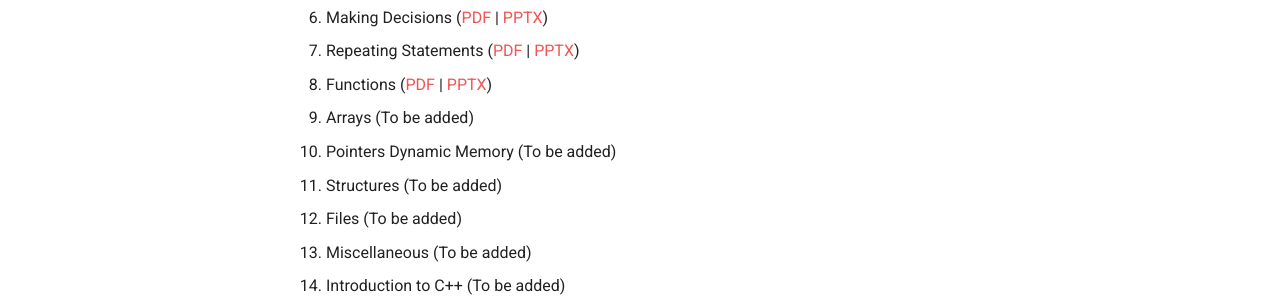
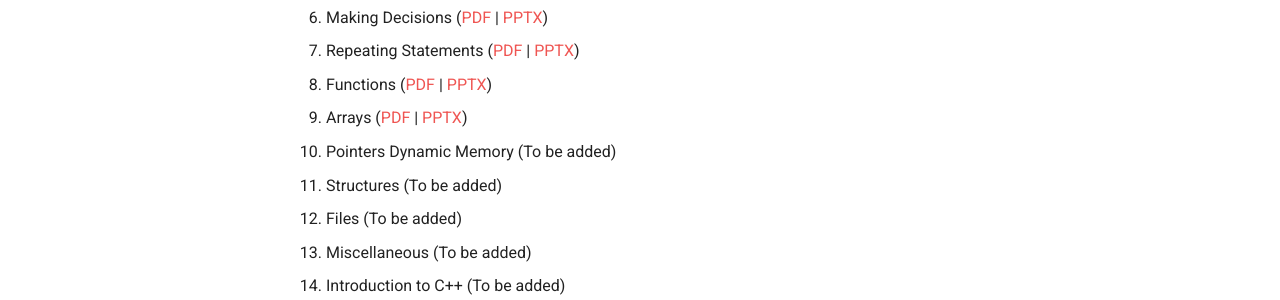
Before and after one commit to m-zakeri/CP, an MkDocs documentation site: the page built from docs/lectures/index.md, in a window 1280 px wide and 900 px high. Shown: the part 442-742 px from the top of the window. Built offline with MkDocs 1.6.1 and Material for MkDocs 9.7.7, drawn with Linux system fonts in a browser that asks for light colours; comment, search, counter and statistics services are not loaded.

Commit message:
Add Lecture_09_Arrays

```diff
--- a/docs/lectures/index.md
+++ b/docs/lectures/index.md
@@ -11,7 +11,7 @@
 6. Making Decisions ([PDF](slides/Lecture_06_Making_Decisions.pdf) | [PPTX](slides/Lecture_06_Making_Decisions.pptx))
 7. Repeating Statements ([PDF](slides/Lecture_07_Repeating_Statements.pdf) | [PPTX](slides/Lecture_07_Repeating_Statements.pptx))
 8. Functions ([PDF](slides/Lecture_08_Functions.pdf) | [PPTX](slides/Lecture_08_Functions.pptx))
-9. Arrays (To be added)
+9. Arrays ([PDF](slides/Lecture_09_Arrays.pdf) | [PPTX](slides/Lecture_09_Arrays.pptx))
 10. Pointers  Dynamic Memory (To be added)
 11. Structures (To be added)
 12. Files (To be added)
```
Also changed, not shown: 2 other files.
